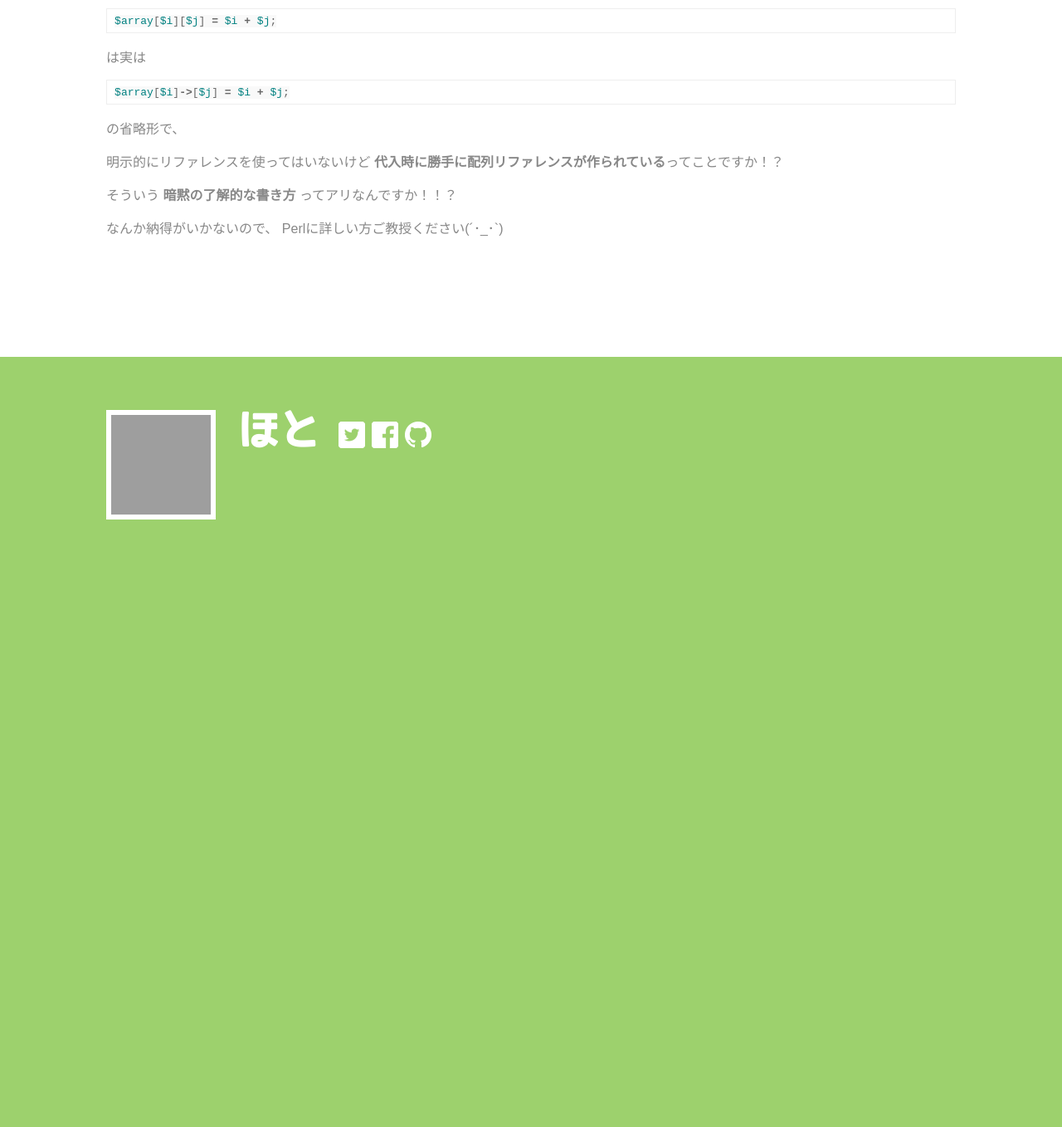
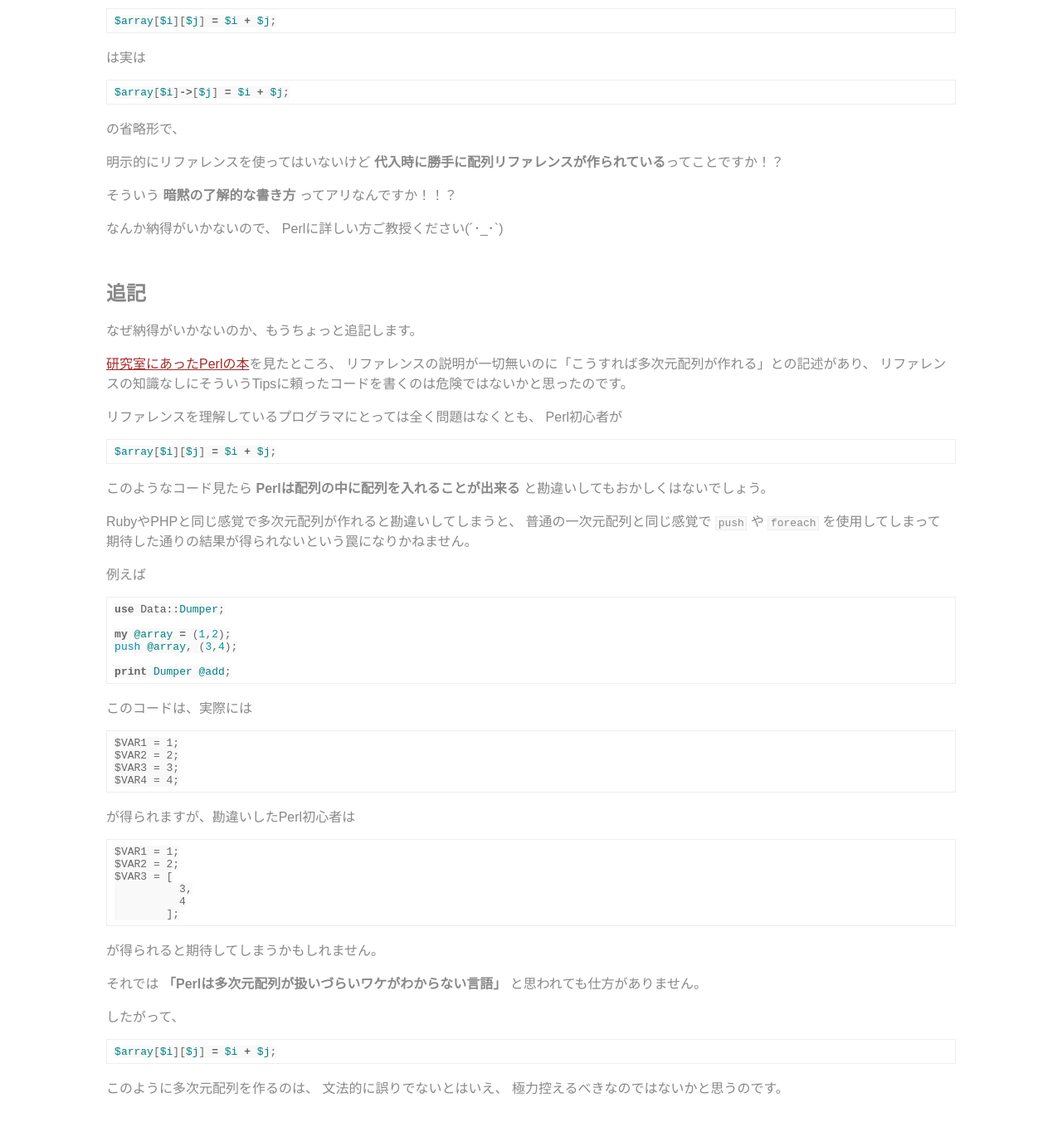
Before and after one commit to hoto17296/blog, a Jekyll site: the page built from _posts/2014-01-31-perl_matrix.md, in a window 1280 px wide and 1400 px high, scrolled down 1450 px. Shown: the top 1358 px of the window at 83% size. Built offline with Jekyll 4.4.1, drawn with Linux system fonts in a browser that asks for light colours; Markdown is read by kramdown in place of the engine named in the settings; comment, search, counter and statistics services are not loaded; before the commit the page ends 2080 px from its top, so only the background shows below that; grey boxes are pictures that could not be loaded.

Commit message:
perl matrix add

````diff
--- a/_posts/2014-01-31-perl_matrix.md
+++ b/_posts/2014-01-31-perl_matrix.md
@@ -3,7 +3,7 @@ layout: post
 title: 'Perlで配列リファレンスを使わずに多次元配列を扱えるか？'
 date: 2014-01-31
 tags: [Perl]
-description: 'なんか納得がいかないので、 Perlに詳しい方ご教授ください(´･_･`)'
+description: 'なんか納得がいかないので、 Perlに詳しい方ご教授ください(´･\_･`)'
 image: ''
 ---
 
@@ -91,3 +91,75 @@ $array[$i]->[$j] = $i + $j;
 
 なんか納得がいかないので、
 Perlに詳しい方ご教授ください(´･\_･`)
+
+## 追記
+なぜ納得がいかないのか、もうちょっと追記します。
+
+[研究室にあったPerlの本][tohoho]を見たところ、
+リファレンスの説明が一切無いのに「こうすれば多次元配列が作れる」との記述があり、
+リファレンスの知識なしにそういうTipsに頼ったコードを書くのは危険ではないかと思ったのです。
+
+リファレンスを理解しているプログラマにとっては全く問題はなくとも、
+Perl初心者が
+
+``` perl
+$array[$i][$j] = $i + $j;
+```
+
+このようなコード見たら
+**Perlは配列の中に配列を入れることが出来る**
+と勘違いしてもおかしくはないでしょう。
+
+RubyやPHPと同じ感覚で多次元配列が作れると勘違いしてしまうと、
+普通の一次元配列と同じ感覚で `push` や `foreach` を使用してしまって
+期待した通りの結果が得られないという罠になりかねません。
+
+例えば
+
+``` perl
+use Data::Dumper;
+
+my @array = (1,2);
+push @array, (3,4);
+
+print Dumper @add;
+```
+
+このコードは、実際には
+
+```
+$VAR1 = 1;
+$VAR2 = 2;
+$VAR3 = 3;
+$VAR4 = 4;
+```
+
+が得られますが、勘違いしたPerl初心者は
+
+```
+$VAR1 = 1;
+$VAR2 = 2;
+$VAR3 = [
+          3,
+          4
+        ];
+```
+
+が得られると期待してしまうかもしれません。
+
+
+それでは
+**「Perlは多次元配列が扱いづらいワケがわからない言語」**
+と思われても仕方がありません。
+
+したがって、
+
+``` perl
+$array[$i][$j] = $i + $j;
+```
+
+このように多次元配列を作るのは、
+文法的に誤りでないとはいえ、
+極力控えるべきなのではないかと思うのです。
+
+[tohoho]: http://gihyo.jp/book/2003/4-7741-1676-9
````
